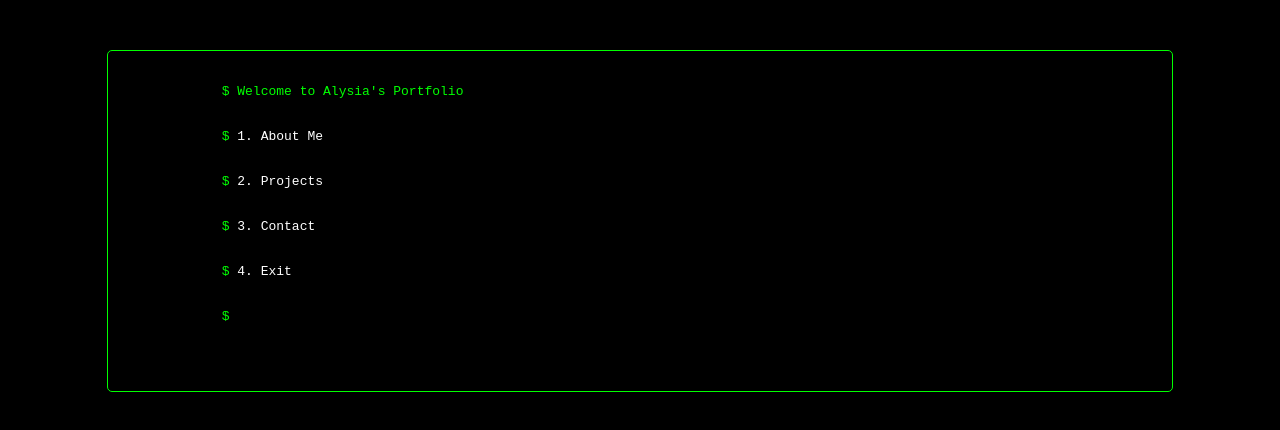
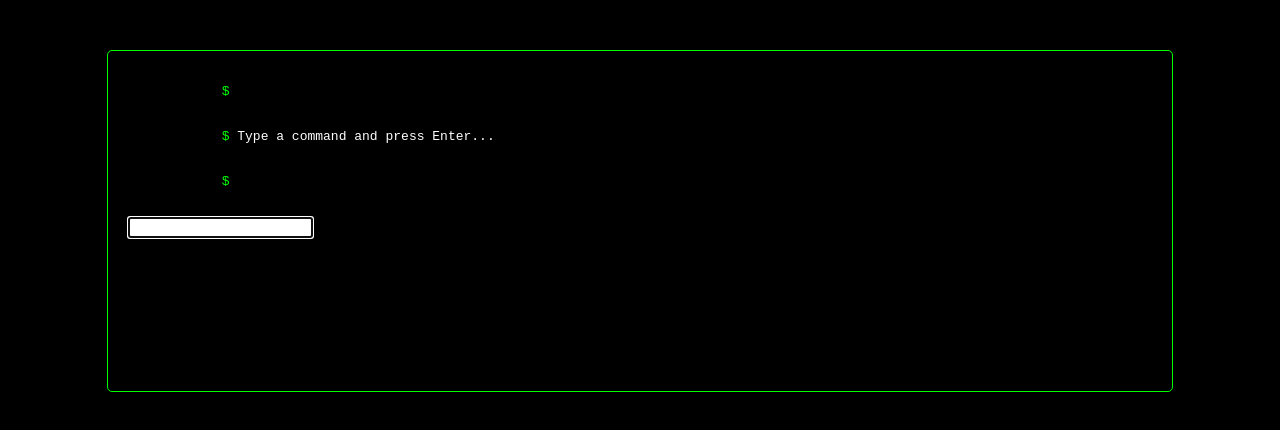
Before and after one commit to asalaneck/asalaneck.github.io, a plain HTML site: page index.html in a window 1280 px wide. Drawn offline with Linux system fonts and the light colour scheme.

Commit message:
Update index.html

```diff
--- a/index.html
+++ b/index.html
@@ -3,24 +3,20 @@
 <head>
     <meta charset="UTF-8">
     <meta name="viewport" content="width=device-width, initial-scale=1.0">
-    <title>Alysia's Bash-Inspired Portfolio</title>
+    <title>Alysia's Portfolio</title>
     <link rel="stylesheet" href="styles.css">
 </head>
 <body>
-    <div class="terminal">
-        <pre>
-            <span class="prompt">$</span> Welcome to Alysia's Portfolio
+    <div class="terminal" id="terminal">
+        <pre id="output">
+            <span class="prompt">$</span>
             <br>
-            <span class="prompt">$</span> <span class="command">1. About Me</span>
-            <br>
-            <span class="prompt">$</span> <span class="command">2. Projects</span>
-            <br>
-            <span class="prompt">$</span> <span class="command">3. Contact</span>
-            <br>
-            <span class="prompt">$</span> <span class="command">4. Exit</span>
+            <span class="prompt">$</span> <span class="command">Type a command and press Enter...</span>
             <br>
             <span class="prompt">$</span> <span class="blinking-cursor"></span>
         </pre>
+        <input type="text" id="input" autofocus />
     </div>
+    <script src="script.js"></script>
 </body>
 </html>
```
